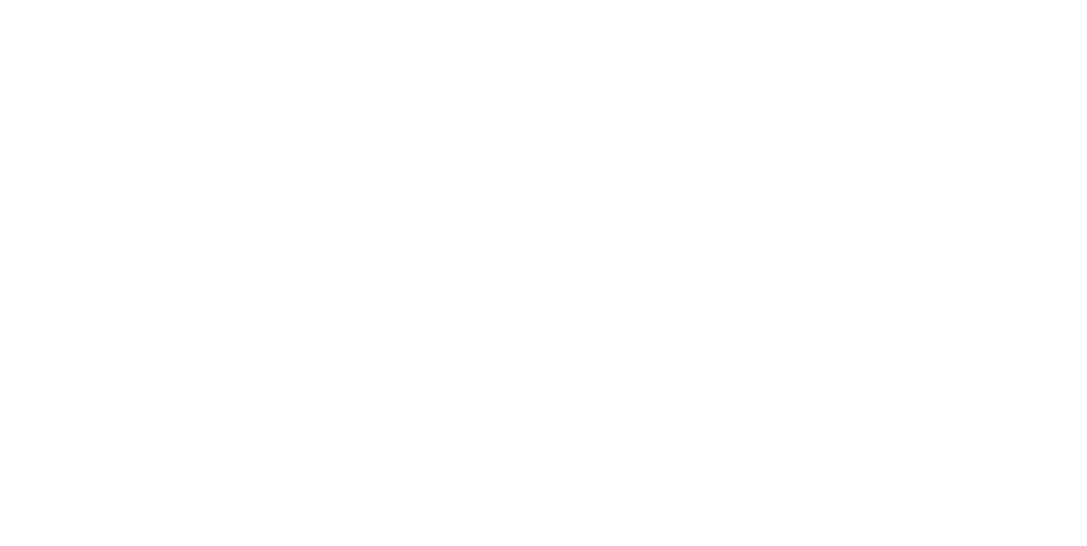
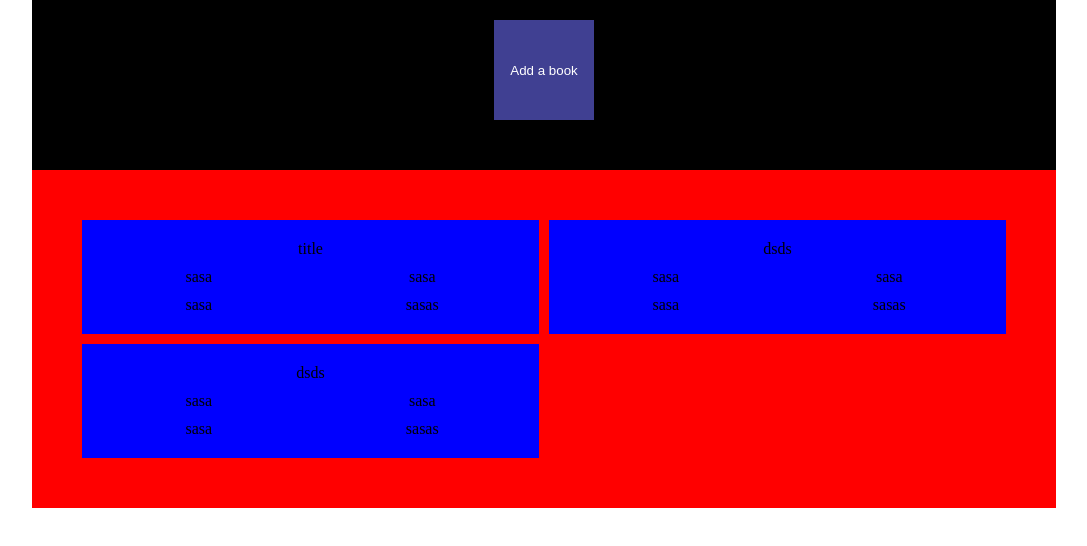
Before and after one commit to NoJaniNoParty/TheOdinProject, a plain HTML site: page Library/index.html in a window 1280 px wide. Shown: the whole page, without its empty margins (96-1183 px from the left). Drawn offline with Linux system fonts and the light colour scheme.

Commit message:
Basic html structure

```diff
--- a/Library/index.html
+++ b/Library/index.html
@@ -4,10 +4,37 @@
     <meta charset="UTF-8">
     <meta name="viewport" content="width=device-width, initial-scale=1.0">
     <title>My little library</title>
-    <link rel="styleshet" href="style.css">
+    <link rel="stylesheet" href="style.css">
 </head>
 <body>
-
+    <div class="container">
+        <div class="center">
+            <button type="button">Add a book</button>
+            <div class="library">
+                <div class="book">
+                    <div class="title">title</div>
+                    <div class="author">sasa</div>
+                    <div class="pages">sasa</div>
+                    <div class="wasRead">sasa</div>
+                    <div class="delete">sasas</div>
+                </div>
+                <div class="book">
+                    <div class="title">dsds</div>
+                    <div class="author">sasa</div>
+                    <div class="pages">sasa</div>
+                    <div class="wasRead">sasa</div>
+                    <div class="delete">sasas</div>
+                </div>
+                <div class="book">
+                    <div class="title">dsds</div>
+                    <div class="author">sasa</div>
+                    <div class="pages">sasa</div>
+                    <div class="wasRead">sasa</div>
+                    <div class="delete">sasas</div>
+                </div>
+            </div>
+        </div>
+    </div>
 
 
 
--- a/Library/index.js
+++ b/Library/index.js
@@ -0,0 +1,28 @@
+const library=[];
+
+
+function Book(title, author, pages, wasRead){
+    this.title = title;
+    this.author = author;
+    this.pages = pages;
+    this.wasRead = wasRead;
+
+
+    this.info = function(){
+        return (this.title + ", " + this.author + ", " + this.pages + ", " + this.wasRead);
+    }
+}
+const harryPotter = new Book("Harry Potter", "J.K.Rowling", 256, "not read yet");
+
+library.push(harryPotter);
+
+library.forEach(e => {
+    console.log(e);
+});
+
+function addToLibrary(){
+
+
+}
+
+addToLibrary();
--- a/Library/style.css
+++ b/Library/style.css
@@ -0,0 +1,76 @@
+*{
+    box-sizing: border-box;
+    margin: 0;
+    padding: 0;
+}
+
+.container{
+    display: flex;
+    width: 100%;
+    justify-content: center;
+
+
+}
+
+.center{
+    display: flex;
+    flex-direction: column;
+    justify-content: center;
+    align-items: center;
+    background-color: black;
+    height: 100%;
+    padding-top: 20px;
+    width: 80%;
+
+
+
+}
+
+.center > button{
+    width: 100px;
+    height: 100px;
+    background-color: rgb(64, 64, 146);
+    color: white;
+    border: none;
+}
+
+.library{
+    background-color: red;
+
+    margin-top: 50px;
+    width: 100%;
+    padding: 50px;
+    display: grid;
+    grid-template-columns: repeat(auto-fit, minmax(350px, 1fr));
+    grid-template-rows: repeat(2, 1fr);
+    gap: 10px;
+}
+.book{
+    background-color: blue;
+    padding: 20px 10px;
+    gap: 10px;
+    display: grid;
+    grid-template-rows: repeat(3, 1fr);
+    grid-template-columns: repeat(2, 1fr);
+    grid-template-areas: "title title"
+                        "author pages"
+                        "wasRead delete";
+    text-align:  center;
+}
+
+.title{
+    grid-area: title;
+}
+.author{
+    grid-area: author;
+}
+.pages{
+    grid-area: pages;
+}
+
+.wasRead{
+    grid-area: wasRead;
+}
+.delete{
+    grid-area: delete;
+}
```
